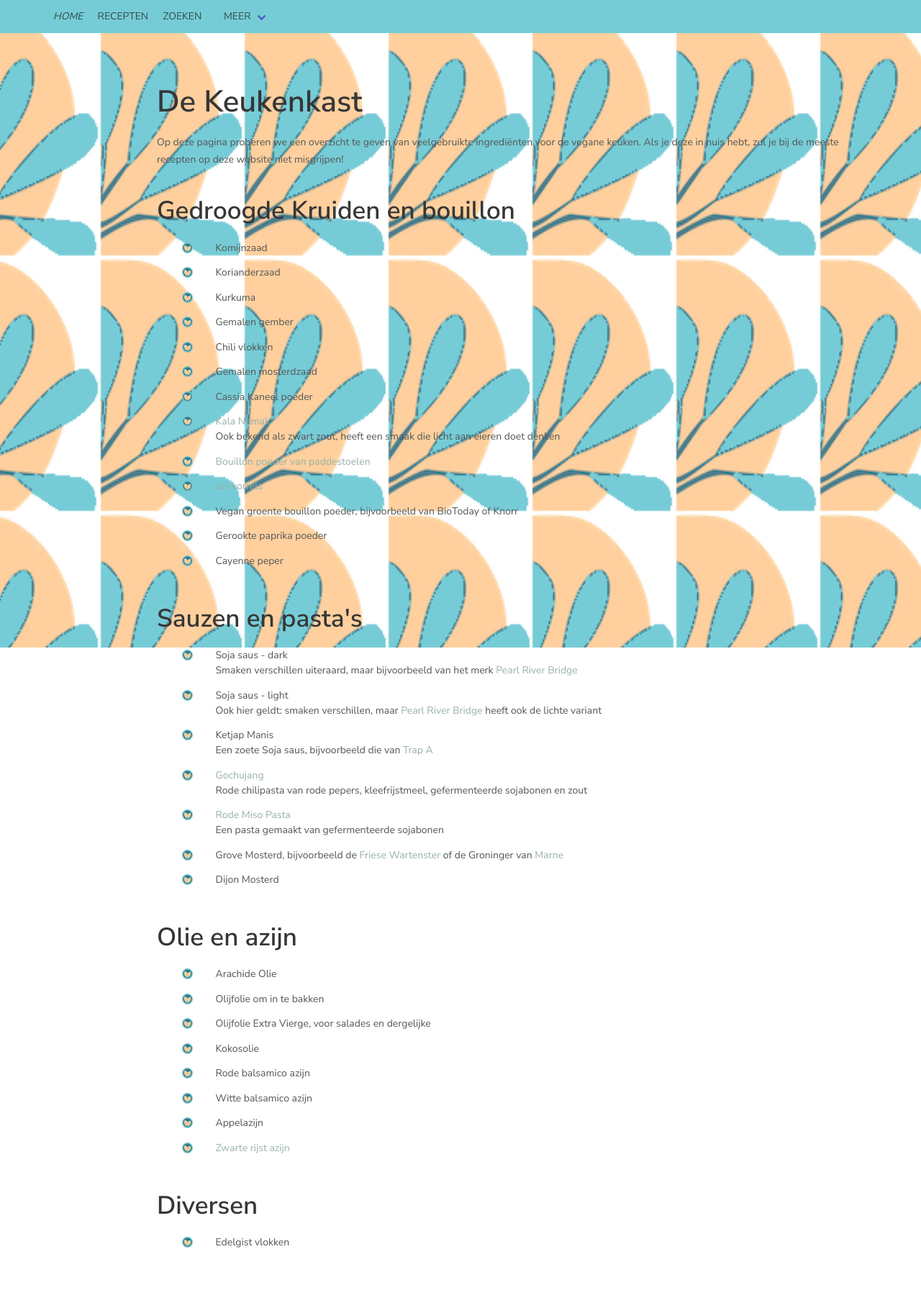
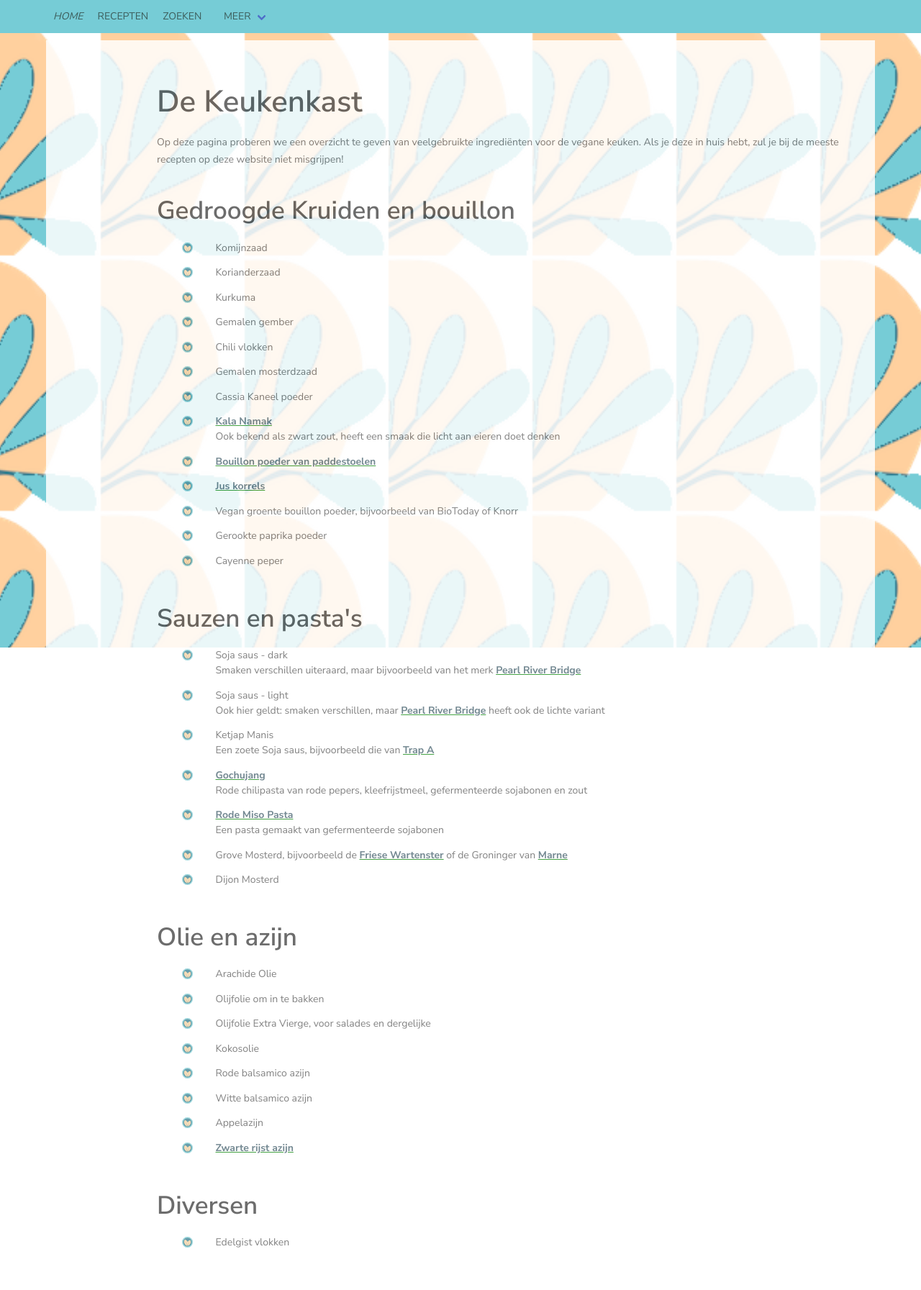
Before and after one commit to inktvis75/vegdelicieus, a Jekyll site: the page built from keukenkast.html, in a window 1280 px wide. Shown: the whole page at 72% size. Built offline with Jekyll 4.4.1, drawn with Linux system fonts in a browser that asks for light colours.

Commit message:
opacity fix

```diff
--- a/assets/css/main.css
+++ b/assets/css/main.css
@@ -61,7 +61,13 @@ p {
 }
 
 section a, section a:link, section a:visited {
-    color: rgb(151,177,171)
+    color: rgb(105,106,143);
+    text-decoration: green underline;
+}
+
+li a, li a:link, li a:visited {
+    color: rgb(63,92,105);
+    font-weight: 700;
 }
 
 .shadow, .card {
@@ -234,6 +240,11 @@ li:before {
     }
 }
 
+.container {
+  background: white ;
+  opacity: 0.85
+}
+
 section + section {
     margin-top: -50px;
 }
```
